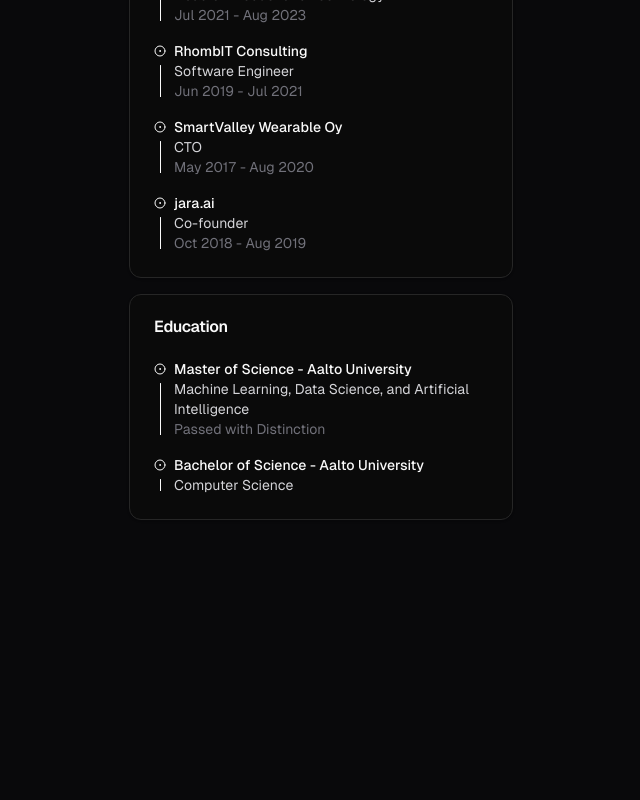
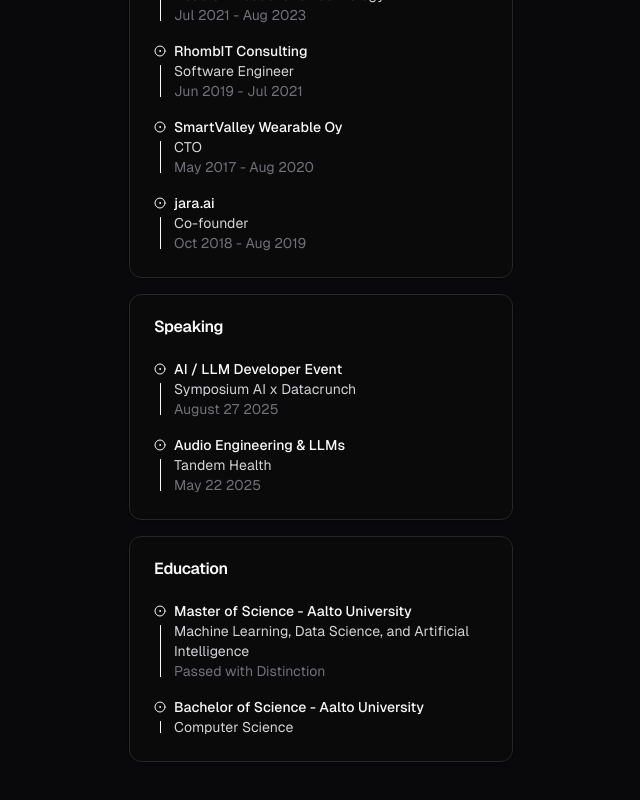
Before and after one commit to jonatanvm/jonatanvm, a Next.js app: page / in a window 1280 px wide. Shown: the part 1269-2069 px from the top of the page, without its empty margins (319-959 px from the left). Before the commit the page ends 1869 px from the top, so only its background shows below. Built offline with nearby package versions, Linux system fonts and the light colour scheme.

Commit message:
feat: add speaking

```diff
--- a/src/app/page.tsx
+++ b/src/app/page.tsx
@@ -122,6 +122,27 @@ const timeline: TimelineItem[] = [
     title: "jara.ai",
     subtitle: "Co-founder",
     time: "Oct 2018 - Aug 2019",
+  },
+];
+
+const speakingTimeline: TimelineItem[] = [
+  {
+    title: (
+      <a href={"https://luma.com/jlkzijld?tk=JuEHd1"} target={"_blank"}>
+        AI / LLM Developer Event
+      </a>
+    ),
+    subtitle: "Symposium AI x Datacrunch",
+    time: "August 27 2025",
+  },
+  {
+    title: (
+      <a href={"https://luma.com/nc900eb2"} target={"_blank"}>
+        Audio Engineering & LLMs
+      </a>
+    ),
+    subtitle: "Tandem Health",
+    time: "May 22 2025",
   },
 ];
 
@@ -281,6 +302,11 @@ export default async function Home() {
               timelineItems={timeline}
             />
             <Experience
+              title={"Speaking"}
+              className={"w-full"}
+              timelineItems={speakingTimeline}
+            />
+            <Experience
               title={"Education"}
               className={"w-full"}
               timelineItems={educationTimeline}
```
